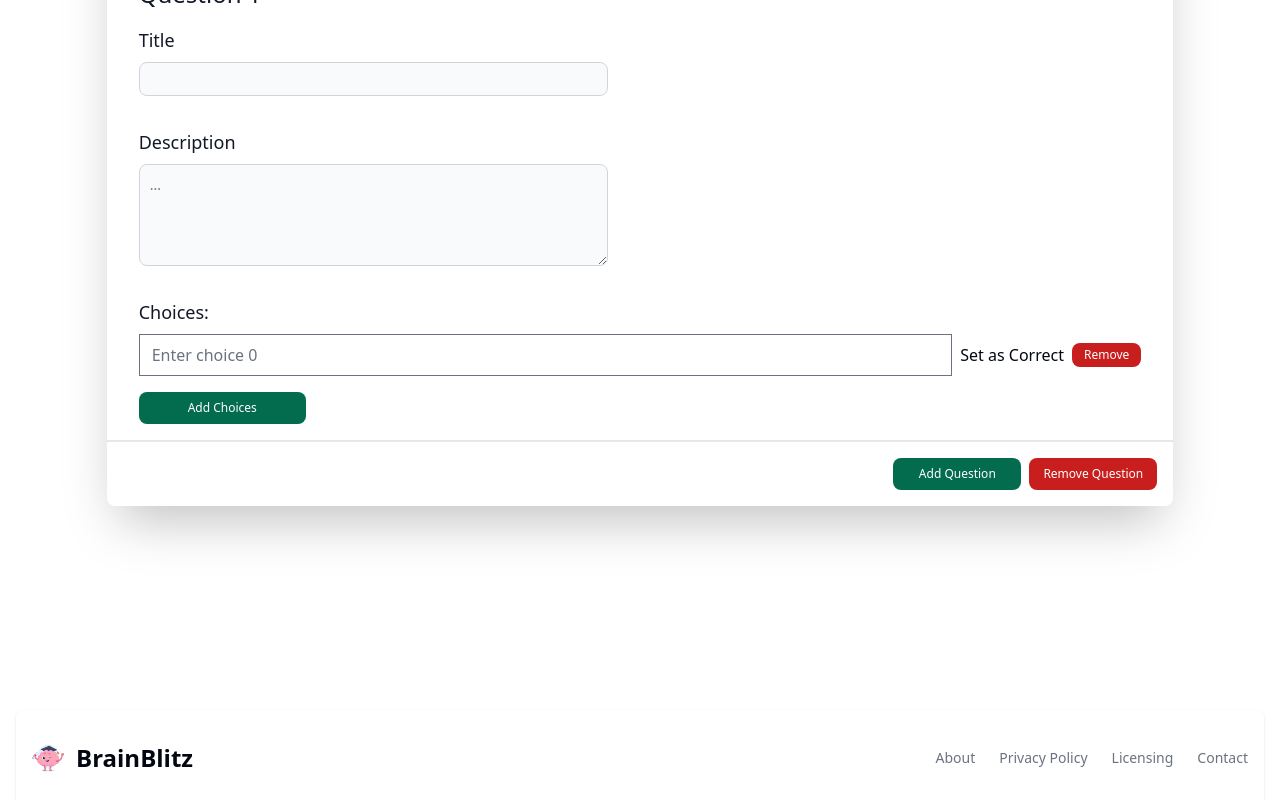
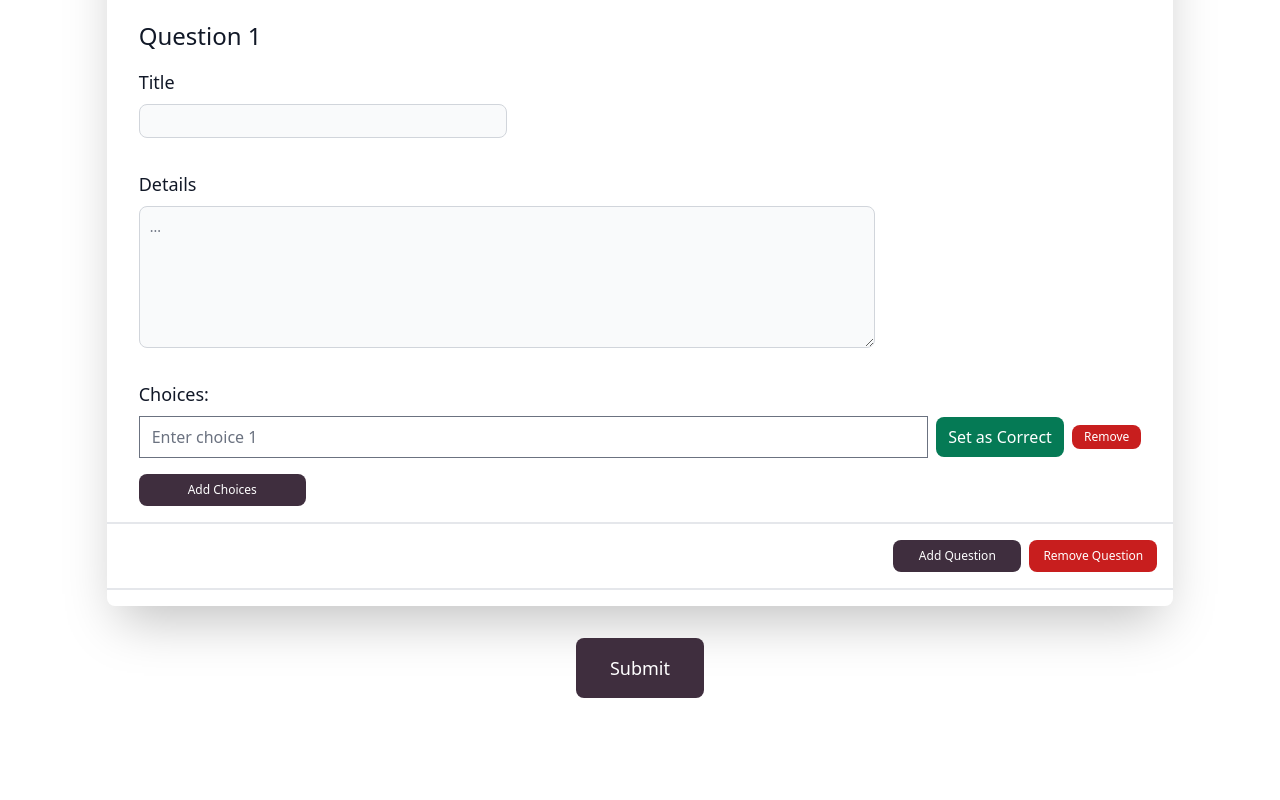
Before and after one commit to SSKiyan25/BrainBlitz, a Vue app: page /flashcard in a window 1280 px wide. Shown: the part 720-1520 px from the top of the page. Built offline with nearby package versions, Linux system fonts and the light colour scheme.

Commit message:
updated flashcard.vue and added cardcomponent

```diff
--- a/src/components/Forms/FlashCard.vue
+++ b/src/components/Forms/FlashCard.vue
@@ -1,5 +1,5 @@
 <template>
-  <div class="flex flex-col items-center min-h-screen pt-24 pb-24 box-border">
+  <div class="flex flex-col items-center min-h-screen pt-24 pb-24 border-t-2 border-slate-700 box-border">
     <div class="flex-auto rounded-lg shadow-2xl w-5/6 overflow-auto flex flex-col">
       <div class="flex items-center justify-start px-8 py-8 mt-4 border-b-2">
         <img src="/1.png" class="h-24" alt="Logo" />
@@ -11,15 +11,15 @@
           <label for="small-input" class="block mb-2 text-lg font-medium text-gray-900 dark:text-white mt-4">Category</label>
           <input type="text" class="block w-1/2 p-2 text-gray-900 border border-gray-300 rounded-lg bg-gray-50 text-xs focus:ring-blue-500 focus:border-blue-500 dark:bg-gray-700 dark:border-gray-600 dark:placeholder-gray-400 dark:text-white dark:focus:ring-blue-500 dark:focus:border-blue-500">
           <label for="small-input" class="block mb-2 text-lg font-medium text-gray-900 dark:text-white mt-8">Description</label>
-          <textarea id="message" rows="4" class="block p-2.5 w-1/2 text-sm text-gray-900 bg-gray-50 rounded-lg border border-gray-300 focus:ring-blue-500 focus:border-blue-500 dark:bg-gray-700 dark:border-gray-600 dark:placeholder-gray-400 dark:text-white dark:focus:ring-blue-500 dark:focus:border-blue-500 mb-8" placeholder="..."></textarea>
+          <textarea id="message" rows="6" class="block p-2.5 w-3/4 text-sm text-gray-900 bg-gray-50 rounded-lg border border-gray-300 focus:ring-blue-500 focus:border-blue-500 dark:bg-gray-700 dark:border-gray-600 dark:placeholder-gray-400 dark:text-white dark:focus:ring-blue-500 dark:focus:border-blue-500 mb-8" placeholder="..."></textarea>
       </div>
       <div v-for="(question, questionIndex) in questions" :key="questionIndex">
-        <div class="w-1/2 px-8 py-4">
+        <div class="w-3/4 px-8 py-4">
           <label for="small-input" class="block mb-4 text-2xl font-medium text-gray-900 dark:text-white">Question {{ questionIndex + 1 }}</label>
           <label for="small-input" class="block mb-2 text-lg font-medium text-gray-900 dark:text-white">Title</label>
-          <input v-model="question.title" type="text" class="block w-full p-2 text-gray-900 border border-gray-300 rounded-lg bg-gray-50 text-xs focus:ring-blue-500 focus:border-blue-500 dark:bg-gray-700 dark:border-gray-600 dark:placeholder-gray-400 dark:text-white dark:focus:ring-blue-500 dark:focus:border-blue-500">
-          <label for="small-input" class="block mb-2 text-lg font-medium text-gray-900 dark:text-white mt-8">Description</label>
-          <textarea v-model="question.description" id="message" rows="4" class="block p-2.5 w-full text-sm text-gray-900 bg-gray-50 rounded-lg border border-gray-300 focus:ring-blue-500 focus:border-blue-500 dark:bg-gray-700 dark:border-gray-600 dark:placeholder-gray-400 dark:text-white dark:focus:ring-blue-500 dark:focus:border-blue-500" placeholder="..."></textarea>
+          <input v-model="question.title" type="text" class="block w-1/2 p-2 text-gray-900 border border-gray-300 rounded-lg bg-gray-50 text-xs focus:ring-blue-500 focus:border-blue-500 dark:bg-gray-700 dark:border-gray-600 dark:placeholder-gray-400 dark:text-white dark:focus:ring-blue-500 dark:focus:border-blue-500">
+          <label for="small-input" class="block mb-2 text-lg font-medium text-gray-900 dark:text-white mt-8">Details</label>
+          <textarea v-model="question.details" id="message" rows="6" class="block p-2.5 w-full text-sm text-gray-900 bg-gray-50 rounded-lg border border-gray-300 focus:ring-blue-500 focus:border-blue-500 dark:bg-gray-700 dark:border-gray-600 dark:placeholder-gray-400 dark:text-white dark:focus:ring-blue-500 dark:focus:border-blue-500" placeholder="..."></textarea>
         </div>
         <div class="w-full border-b-2 px-8 py-4">
           <div class="w-full">
@@ -27,23 +27,25 @@
             <div class="flex flex-col w-full justify-center">
               <div v-for="(choice, choiceIndex) in question.choices" :key="choiceIndex" class="mb-4">
                 <div class="flex items-center justify-between">
-                  <input v-model="choice.text" :id="'choice-' + choiceIndex" type="text" class="form-input flex-grow text-gray-800 dark:text-gray-300 dark:bg-gray-800 dark:border-gray-700 focus:border-blue-400 focus:outline-none focus:shadow-outline-blue dark:focus:shadow-outline-gray" :placeholder="'Enter choice ' + choiceIndex">
-                  <button type="button" class="ml-2" @click="setCorrectChoice(question, choiceIndex)" :disabled="question.correctChoice !== null && question.correctChoice !== choiceIndex">
-                    {{ question.correctChoice === choiceIndex ? 'Correct Choice' : 'Set as Correct' }}
+                  <input v-model="choice.text" :id="'choice-' + (choiceIndex+1)" type="text" class="form-input flex-grow text-gray-800 dark:text-gray-300 dark:bg-gray-800 dark:border-gray-700 focus:border-blue-400 focus:outline-none focus:shadow-outline-blue dark:focus:shadow-outline-gray" :placeholder="'Enter choice ' + (choiceIndex+1)">
+                  <button type="button" class=" px-3 py-2 w-[128px] ml-2 text-white bg-green-600 hover:[#A78295] focus:outline-none focus:ring-2 focus:ring-green-300 text-base rounded-lg" @click="setCorrectChoice(question, choiceIndex)" :disabled="question.correctChoice !== null && question.correctChoice !== choiceIndex">
+                    {{ question.correctChoice === choiceIndex ? 'Undo' : 'Set as Correct' }}
                   </button>
                   <button type="button" class="text-xs px-3 py-1 text-white bg-red-700 hover:bg-red-800 focus:outline-none focus:ring-2 focus:ring-green-300 font-medium rounded-lg text-center ml-2 dark:bg-red-600 dark:hover:bg-red-700 dark:focus:ring-green-800" @click="removeChoice(question, choiceIndex)">Remove</button>
                 </div>
               </div>
-              <button type="button" class="text-xs px-3 py-2 w-1/6 text-white bg-green-700 hover:bg-green-800 focus:outline-none focus:ring-2 focus:ring-green-300 font-medium rounded-lg text-center dark:bg-green-600 dark:hover:bg-green-700 dark:focus:ring-green-800" @click="addChoice(question)">Add Choices</button>
+              <button type="button" class="text-xs px-3 py-2 w-1/6 text-white bg-[#3F2E3E] hover:bg-[#A78295] focus:outline-none focus:ring-2 focus:ring-green-300 font-medium rounded-lg text-center dark:focus:ring-green-800" @click="addChoice(question)">Add Choices</button>
             </div>
           </div>
         </div>
-        <div class="w-full flex items-center justify-end space-x-2 mb-4 pr-4">
-          <button type="button" class="text-xs px-3 py-2 w-[128px] mt-4 justify-center text-white bg-green-700 hover:bg-green-800 focus:outline-none focus:ring-2 focus:ring-green-300 font-medium rounded-lg text-center dark:bg-green-600 dark:hover:bg-green-700 dark:focus:ring-green-800" @click="addQuestion">Add Question</button>
-          <button type="button" class="text-xs px-3 py-2 w-[128px] mt-4 justify-center text-white bg-red-700 hover:bg-red-800 focus:outline-none focus:ring-2 focus:ring-red-300 font-medium rounded-lg text-center dark:bg-red-600 dark:hover:bg-red-700 dark:focus:ring-red-800" @click="removeQuestion(questionIndex)">Remove Question</button>
+        <div class="w-full flex items-center justify-end space-x-2 mb-4 pr-4 border-b-2">
+          <button type="button" class="text-xs px-3 py-2 w-[128px] mt-4 justify-center text-white bg-[#3F2E3E] hover:bg-[#A78295] focus:outline-none focus:ring-2 focus:ring-green-300 font-medium rounded-lg text-center mb-4" @click="addQuestion">Add Question</button>
+          <button type="button" class="text-xs px-3 py-2 w-[128px] mt-4 justify-center text-white bg-red-700 hover:bg-red-800 focus:outline-none focus:ring-2 focus:ring-red-300 font-medium rounded-lg text-center dark:bg-red-600 dark:hover:bg-red-700 dark:focus:ring-red-800 mb-4" @click="removeQuestion(questionIndex)" :disabled="questions.length === 1">Remove Question</button>
         </div>
       </div>
-
+    </div>
+    <div class="flex items-center justify-center mt-8">
+      <button type="button" class="text-lg px-3 py-4 w-[128px] justify-center text-white bg-[#3F2E3E] hover:bg-[#A78295] focus:outline-none focus:ring-2 focus:ring-green-300 font-medium rounded-lg text-center " @click="">Submit</button>
     </div>
   </div>
 </template>
@@ -63,7 +65,7 @@
 
   interface Question {
     title: string;
-    description: string;
+    details: string;
     choices: Choice[];
     correctChoice: number | null;
   }
@@ -71,7 +73,7 @@
   const questions = ref<Question[]>([
     {
       title: '',
-      description: '',
+      details: '',
       choices: [{ text: '', isCorrect: false }],
       correctChoice: null
     }
@@ -80,7 +82,7 @@
   const addQuestion = () => {
     questions.value.push({
       title: '',
-      description: '',
+      details: '',
       choices: [{ text: '', isCorrect: false }],
       correctChoice: null
     });
--- a/src/components/LaunchPageComponent.vue
+++ b/src/components/LaunchPageComponent.vue
@@ -1,5 +1,5 @@
 <template>
-  <div class="flex flex-col items-center justify-center h-screen mt-[-50px] px-4 sm:px-0">
+  <div class="flex flex-col items-center justify-center h-screen px-4 sm:px-0">
     <h1 class="mb-4 text-2xl sm:text-4xl md:text-4xl lg:text-5xl font-extrabold leading-none tracking-tight text-gray-900 dark:text-white text-center">Ignite learning with our Interactive Flash Card Quiz App!</h1>
     <p class="mb-6 text-sm sm:text-base md:text-lg lg:text-lg px-2 sm:px-16 xl:px-48 font-normal text-gray-500 dark:text-gray-400 text-center">Revolutionize your academic experience with our Interactive Flash Card Quiz App, a user-friendly platform designed to elevate your learning journey, reinforce key concepts, and boost your grades effortlessly</p>
     <a href="/dashboard" class="inline-flex items-center justify-center px-5 py-3 text-sm sm:text-base md:text-base lg:text-base font-medium text-center text-white bg-[#3F2E3E] rounded-lg hover:bg-[#A78295] focus:ring-4 focus:ring-blue-300 dark:focus:ring-blue-900">
```
Also changed, not shown: src/components/CardComponent.vue (added).
